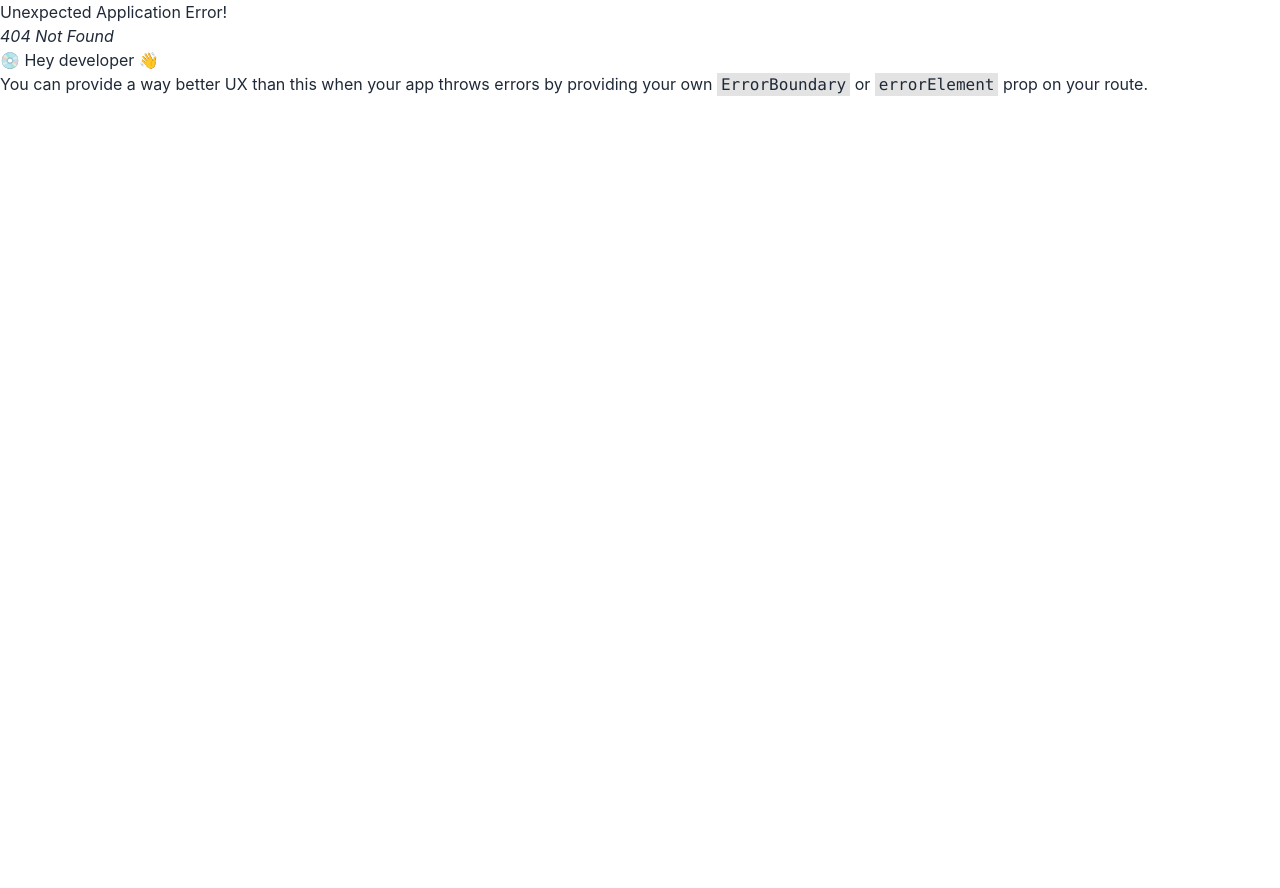
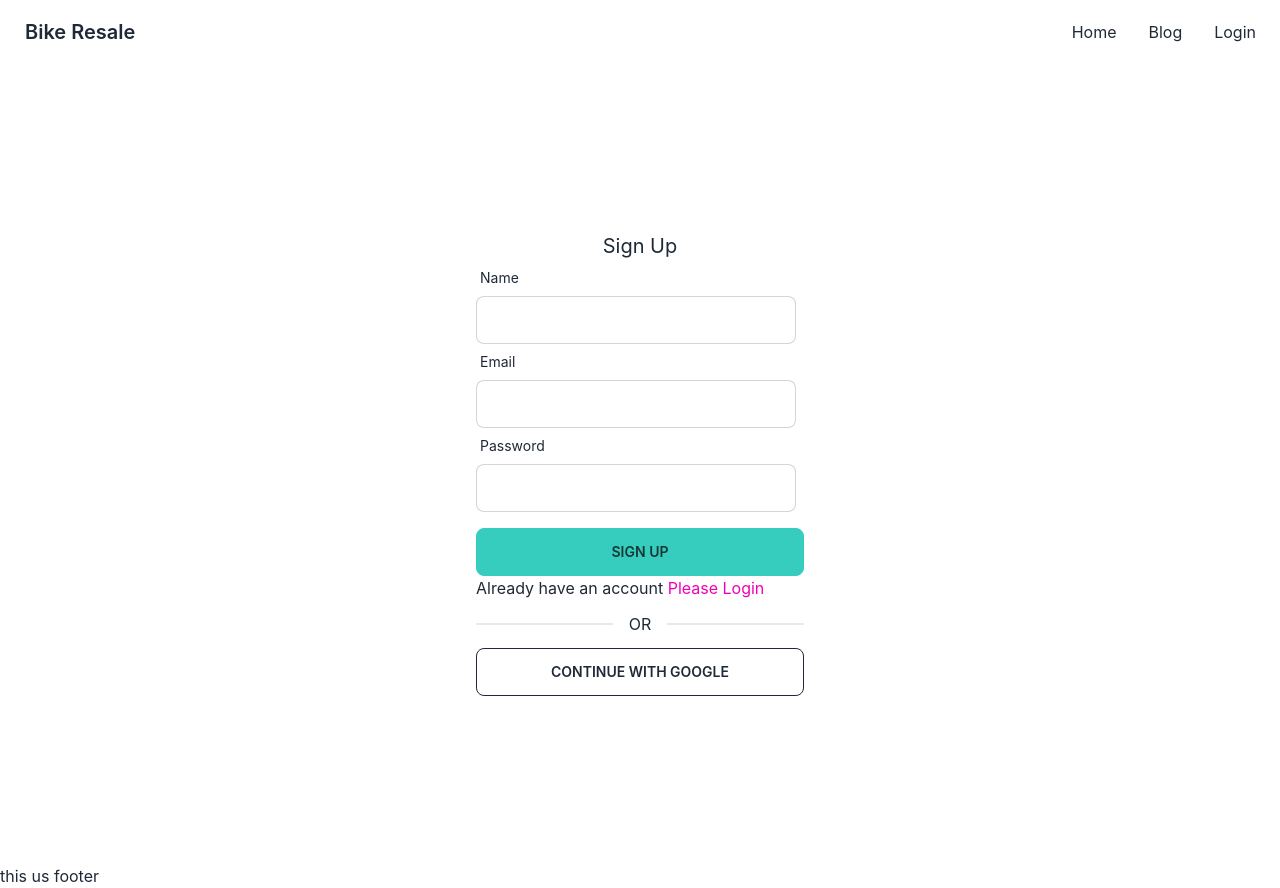
Before and after one commit to Nadim44/products-resale-client-repo-12, a React (Create React App) app: page /signup in a window 1280 px wide. Before the commit this address had no page. Before the commit the page ends 800 px from the top, so only its background shows below. Built offline with nearby package versions, Linux system fonts and the light colour scheme; no server answers.

Commit message:
login added

```diff
--- a/package.json
+++ b/package.json
@@ -7,6 +7,7 @@
     "@testing-library/react": "^13.4.0",
     "@testing-library/user-event": "^13.5.0",
     "daisyui": "^2.41.0",
+    "firebase": "^9.14.0",
     "react": "^18.2.0",
     "react-dom": "^18.2.0",
     "react-hook-form": "^7.39.5",
--- /dev/null
+++ b/src/Contexts/AuthProvider.js
@@ -0,0 +1,62 @@
+import React, { createContext, useEffect, useState } from 'react';
+import { getAuth, createUserWithEmailAndPassword, signInWithEmailAndPassword, onAuthStateChanged, signOut } from 'firebase/auth';
+import app from '../firebase/firebase.config'
+
+
+export const AuthContext = createContext();
+const auth = getAuth(app);
+
+// const googleProvider = new GoogleAuthProvider();
+
+const AuthProvider = ({ children }) => {
+    const [user, setUser] = useState(null)
+    // const [loading, setLoading] = useState(true)
+
+    const createUser = (email, password) => {
+        // setLoading(true);
+        return createUserWithEmailAndPassword(auth, email, password)
+    }
+
+    const signIn = (email, password) => {
+        // setLoading(true);
+        return signInWithEmailAndPassword(auth, email, password)
+    }
+
+    // const updateUser = (userInfo) => {
+    //     return updateProfile(auth.currentUser, userInfo);
+    // }
+
+    const logOut = () => {
+        // setLoading(true);
+        return signOut(auth)
+    }
+    useEffect(() => {
+        const unsubscribe = onAuthStateChanged(auth, currentUser => {
+            console.log('user observing');
+            setUser(currentUser)
+            // setLoading(false);
+        })
+        return () => unsubscribe();
+    }, [])
+
+    // const googleSignIn = () => {
+    //     return signInWithPopup(auth, googleProvider)
+    // }
+
+    const authInfo = {
+        createUser,
+        signIn,
+        // googleSignIn,
+        logOut,
+        // updateUser,
+        user,
+        // loading
+    }
+    return (
+        <AuthContext.Provider value={authInfo}>
+            {children}
+        </AuthContext.Provider>
+    );
+};
+
+export default AuthProvider;
--- a/src/Pages/Login/Login.js
+++ b/src/Pages/Login/Login.js
@@ -1,13 +1,15 @@
 import React, { useContext, useState } from 'react';
 import { useForm } from 'react-hook-form';
 import { Link, useLocation, useNavigate } from 'react-router-dom';
+import { AuthContext } from '../../Contexts/AuthProvider';
 
 
 const Login = () => {
-    const { register, handleSubmit } = useForm()
+    const { register, formState: { errors }, handleSubmit } = useForm()
 
     // const { signIn, googleSignIn } = useContext(AuthContext)
-    // const [loginError, setLoginError] = useState('');
+    const { signIn } = useContext(AuthContext)
+    const [loginError, setLoginError] = useState('');
     // const [loginUserEmail, setLoginUserEmail] = useState('');
     // const [token] = useToken(loginUserEmail)
     // const location = useLocation();
@@ -21,18 +23,18 @@
 
     const handleLogin = data => {
         console.log(data)
-        // setLoginError('')
-        // signIn(data.email, data.password)
-        //     .then(result => {
-        //         const user = result.user;
-        //         console.log(user)
-        //         setLoginUserEmail(data.email);
+        setLoginError('');
+        signIn(data.email, data.password)
+            .then(result => {
+                const user = result.user;
+                console.log(user)
+                // setLoginUserEmail(data.email);
 
-        //     })
-        //     .catch(error => {
-        //         console.log(error.message)
-        //         setLoginError(error.message)
-        //     })
+            })
+            .catch(error => {
+                console.log(error.message)
+                setLoginError(error.message)
+            })
 
     }
 
@@ -56,7 +58,7 @@
                                 required: "Email Address is required",
                             })}
                             className="input input-bordered w-full max-w-xs" />
-                        {/* {errors.email && <p className='text-red-600'>{errors.email?.message}</p>} */}
+                        {errors.email && <p className='text-red-600'>{errors.email?.message}</p>}
                     </div>
                     <div className="form-control w-full max-w-xs">
                         <label className="label"><span className="label-text">Password</span> </label>
@@ -66,13 +68,13 @@
                                 minLength: { value: 6, message: 'Password must be 6 characters or longer' }
                             })}
                             className="input input-bordered w-full max-w-xs" />
+                        {errors.password && <p className='text-red-600'>{errors.password?.message}</p>}
                         <label className="label"><span className="label-text">Forget Password?</span> </label>
-                        {/* {errors.password && <p className='text-red-600'>{errors.password?.message}</p>} */}
                     </div>
                     <input className='btn btn-primary w-full' value='Login' type="submit" />
-                    {/* <div>
+                    <div>
                         {loginError && <p className='text-red-600'>{loginError}</p>}
-                    </div> */}
+                    </div>
 
                 </form>
                 <p>New to Doctors Portal <Link className='text-secondary' to='/signup'>Create new account</Link></p>
--- a/src/Pages/Shared/Navbar/Navbar.js
+++ b/src/Pages/Shared/Navbar/Navbar.js
@@ -1,11 +1,22 @@
-import React from 'react';
+import React, { useContext } from 'react';
 import { Link } from 'react-router-dom';
+import { AuthContext } from '../../../Contexts/AuthProvider';
 
 const Navbar = () => {
+    const { user, logOut } = useContext(AuthContext)
+
+    const handleLogOut = () => {
+        logOut()
+            .then(() => { })
+            .catch(err => console.log(err))
+    }
+
     const menuItems = <>
         <li><Link to='/'>Home</Link></li>
         <li><Link to='/blog'>Blog</Link></li>
-        <li><Link to='/login'>Login</Link></li>
+        {user?.uid ?
+            <li><button onClick={handleLogOut}>Sign Out</button></li>
+            : <li><Link to='/login'>Login</Link></li>}
     </>
     return (
         <div className="navbar bg-base-100">
--- /dev/null
+++ b/src/Pages/SignUp/SignUp.js
@@ -0,0 +1,66 @@
+import React, { useContext } from 'react';
+import { Link } from 'react-router-dom';
+import { useForm } from 'react-hook-form';
+import { AuthContext } from '../../Contexts/AuthProvider';
+
+const SignUp = () => {
+    const { register, handleSubmit, formState: { errors } } = useForm()
+    const { createUser } = useContext(AuthContext)
+    const handleSignUp = (data) => {
+        console.log(data)
+        createUser(data.email, data.password)
+            .then(result => {
+                const user = result.user;
+                console.log(user)
+            })
+            .catch(error => console.error(error))
+    }
+
+    return (
+        <div className='h-[800px]  flex justify-center items-center'>
+            <div className='w-96 p-7'>
+                <h2 className='text-xl text-center'>Sign Up</h2>
+                <form onSubmit={handleSubmit(handleSignUp)}>
+
+                    <div className="form-control w-full max-w-xs">
+                        <label className="label"><span className="label-text">Name</span> </label>
+                        <input type="text"
+                            {...register("name", {
+                                required: "Name is required",
+                            })}
+                            className="input input-bordered w-full max-w-xs" />
+                        {errors.name && <p className='text-red-600'>{errors.name?.message}</p>}
+                    </div>
+                    <div className="form-control w-full max-w-xs">
+                        <label className="label"><span className="label-text">Email</span> </label>
+                        <input type="email"
+                            {...register("email", {
+                                required: "Email Address is required",
+                            })}
+                            className="input input-bordered w-full max-w-xs" />
+                        {errors.email && <p className='text-red-600'>{errors.email?.message}</p>}
+                    </div>
+                    <div className="form-control w-full max-w-xs">
+                        <label className="label"><span className="label-text">Password</span> </label>
+                        <input type="password"
+                            {...register("password", {
+                                required: "Password is required",
+                                minLength: { value: 6, message: 'Password must be 6 characters or longer' },
+                                pattern: { value: /(?=.*[A-Z])(?=.*[!@#$&*])(?=.*[0-9])/, message: 'Password must have uppercase, number and special characters' }
+                            })}
+                            className="input input-bordered w-full max-w-xs" />
+
+                        {errors.password && <p className='text-red-600'>{errors.password?.message}</p>}
+                    </div>
+                    <input className='btn btn-accent w-full mt-4' value='Sign Up' type="submit" />
+                    {/* {signUpError && <p className='text-red-600'>{signUpError}</p>} */}
+                </form>
+                <p>Already have an account <Link className='text-secondary' to='/login'>Please Login</Link></p>
+                <div className="divider">OR</div>
+                <button className='btn btn-outline w-full'>CONTINUE WITH GOOGLE</button>
+            </div>
+        </div>
+    );
+};
+
+export default SignUp;
--- a/src/Routes/Routes/Routes.js
+++ b/src/Routes/Routes/Routes.js
@@ -5,6 +5,7 @@
 import Samsung from "../../Pages/Home/Categories/AllPhone/Samsung/Samsung";
 import Home from "../../Pages/Home/Home/Home";
 import Login from "../../Pages/Login/Login";
+import SignUp from "../../Pages/SignUp/SignUp";
 
 const router = createBrowserRouter([
     {
@@ -18,6 +19,10 @@
             {
                 path: '/login',
                 element: <Login></Login>
+            },
+            {
+                path: '/signup',
+                element: <SignUp></SignUp>
             },
             {
                 path: '/samsung',
--- /dev/null
+++ b/src/firebase/firebase.config.js
@@ -0,0 +1,19 @@
+// Import the functions you need from the SDKs you need
+import { initializeApp } from "firebase/app";
+// TODO: Add SDKs for Firebase products that you want to use
+// https://firebase.google.com/docs/web/setup#available-libraries
+
+// Your web app's Firebase configuration
+const firebaseConfig = {
+    apiKey: process.env.REACT_APP_apiKey,
+    authDomain: process.env.REACT_APP_authDomain,
+    projectId: process.env.REACT_APP_projectId,
+    storageBucket: process.env.REACT_APP_storageBucket,
+    messagingSenderId: process.env.REACT_APP_messagingSenderId,
+    appId: process.env.REACT_APP_appId,
+};
+
+// Initialize Firebase
+const app = initializeApp(firebaseConfig);
+
+export default app;
--- a/src/index.js
+++ b/src/index.js
@@ -3,11 +3,14 @@
 import './index.css';
 import App from './App';
 import reportWebVitals from './reportWebVitals';
+import AuthProvider from './Contexts/AuthProvider';
 
 const root = ReactDOM.createRoot(document.getElementById('root'));
 root.render(
   <React.StrictMode>
-    <App />
+    <AuthProvider>
+      <App />
+    </AuthProvider>
   </React.StrictMode>
 );
 
```
Also changed, not shown: 1 other file (tests, documents, lock files or other folders).
